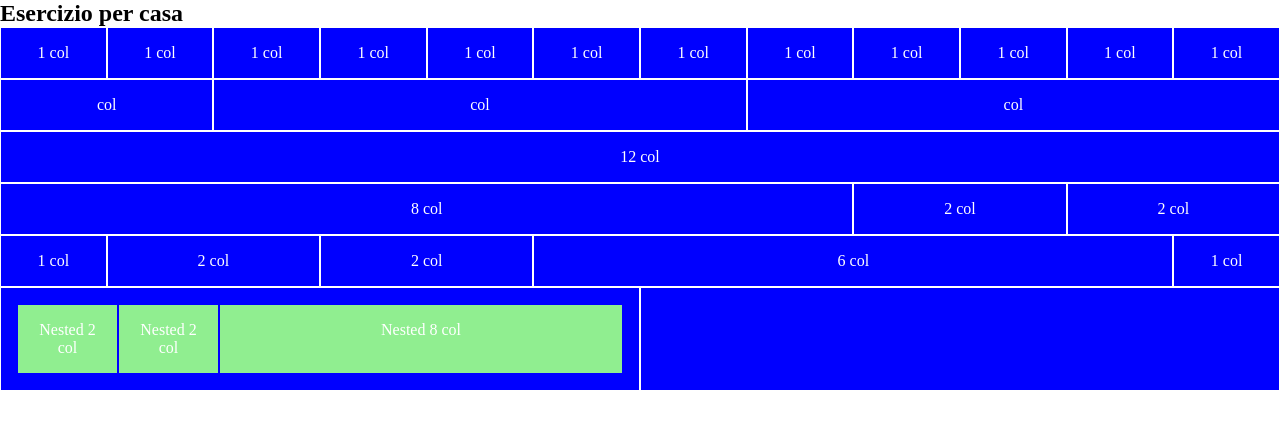
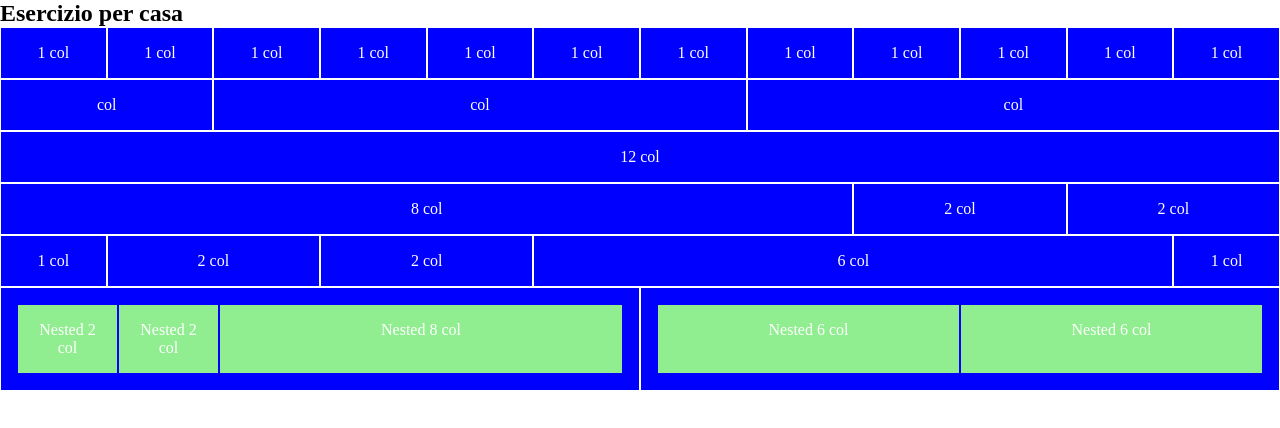
Before and after one commit to titoni-andrea/html-css-12bool, a plain HTML site: page index.html in a window 1280 px wide. Drawn offline with Linux system fonts and the light colour scheme.

Commit message:
sesta riga

```diff
--- a/index.html
+++ b/index.html
@@ -108,8 +108,15 @@
                 </div>
             </div>
             <div class="col-xs-6 bg-blu row">
+                <div class="col-xs-6 bg-verde">
+                    Nested 6 col
+                </div>
+                <div class="col-xs-6 bg-verde">
+                    Nested 6 col
+                </div>
+            </div>
 
-            </div>
+            <!-- SETTIMA RIGA -->
 
         </div>
     </div>
```
